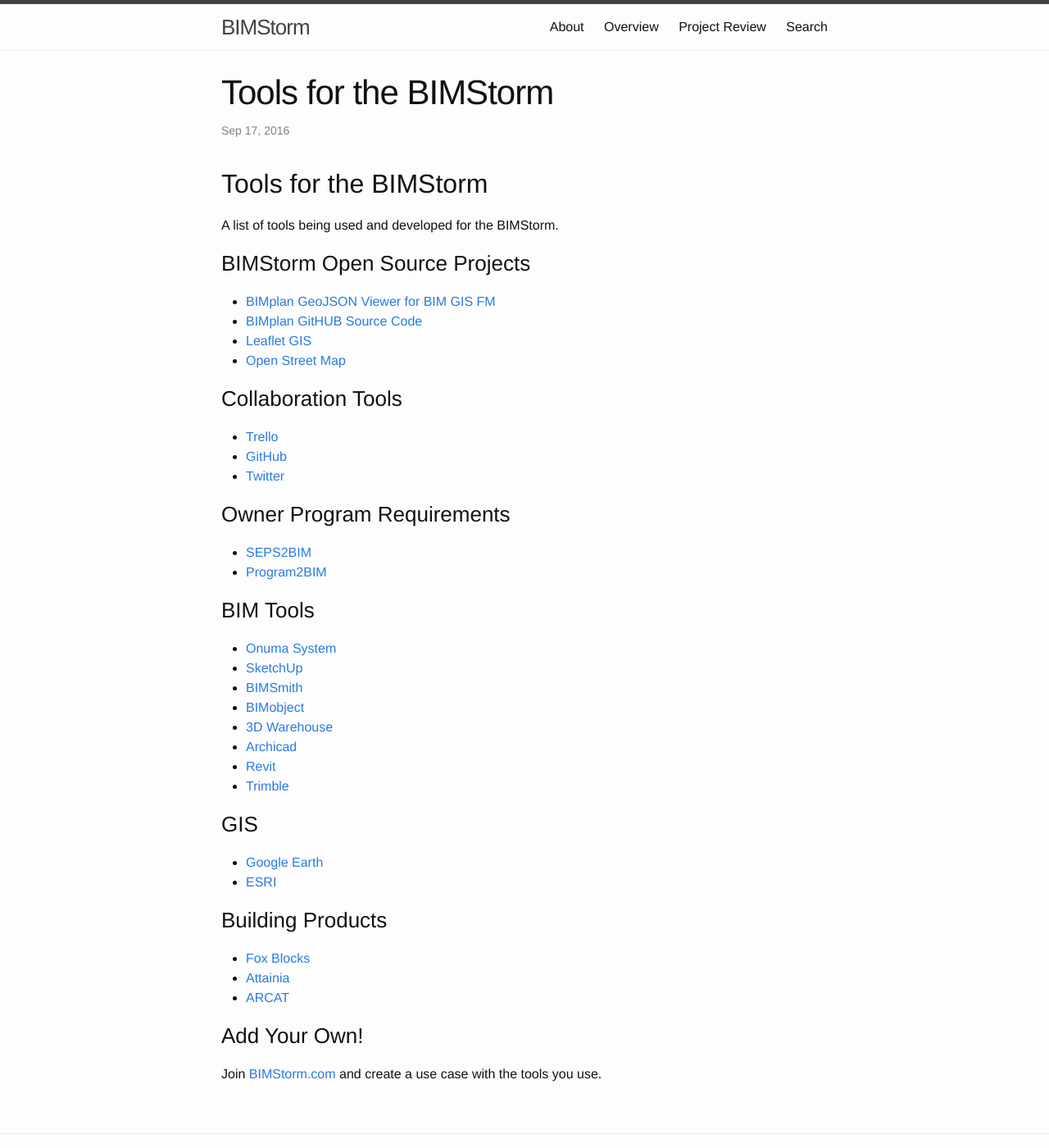
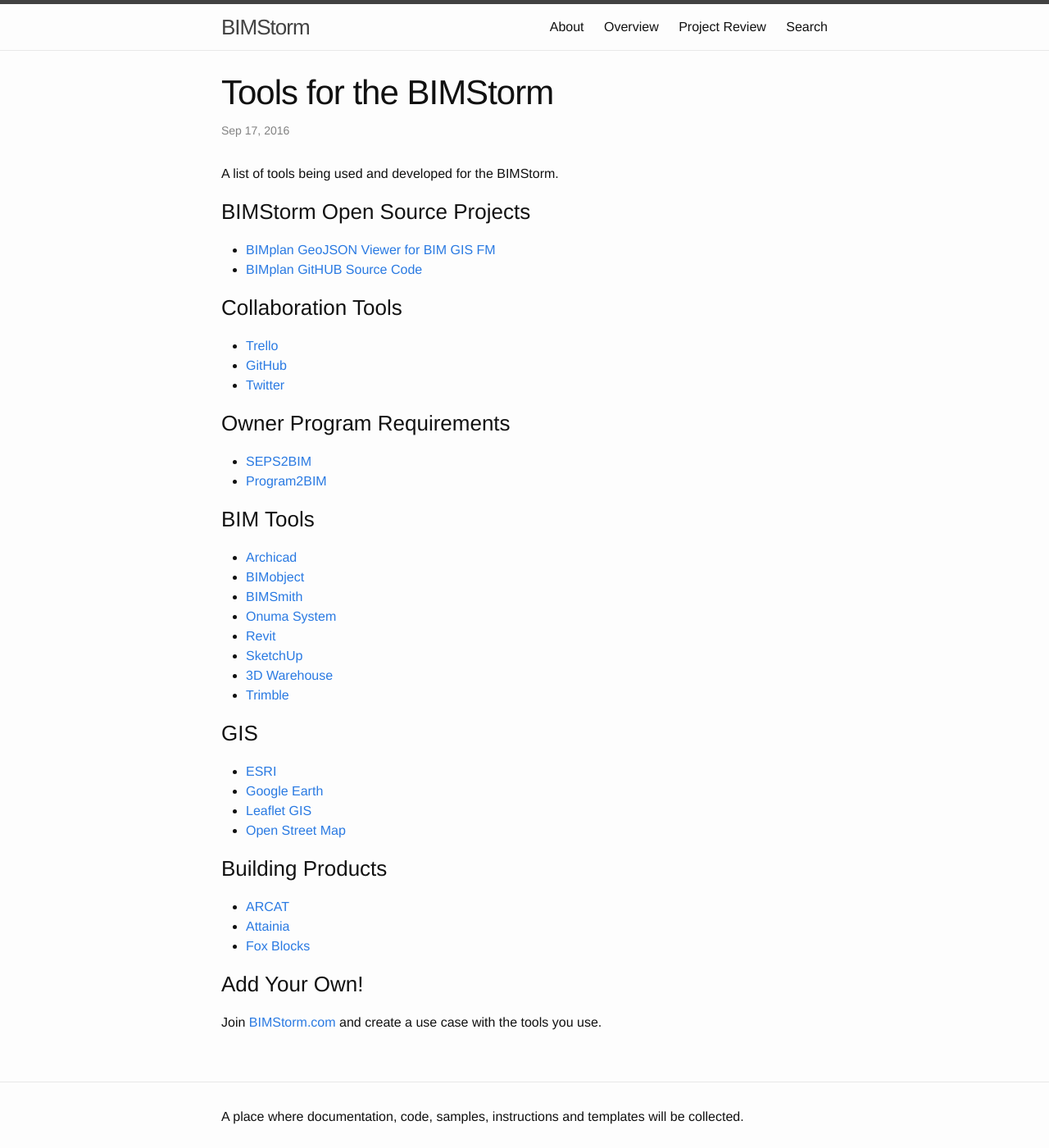
Before and after one commit to buildingSMARTalliance/BIMStorm, a Jekyll site: the page built from _posts/2016-09-16-Tools.markdown, in a window 1280 px wide and 1400 px high. Shown: the whole window at 82% size. Built offline with Jekyll 4.4.1, drawn with Linux system fonts in a browser that asks for light colours; some of the changed lines change nothing that is shown.

Commit message:
Update 2016-09-16-Tools.markdown

```diff
--- a/_posts/2016-09-16-Tools.markdown
+++ b/_posts/2016-09-16-Tools.markdown
@@ -6,18 +6,13 @@
 
 ---
 
-
-
-## Tools for the BIMStorm
-
 A list of tools being used and developed for the BIMStorm.
 
 
 ### BIMStorm Open Source Projects
 * [BIMplan GeoJSON Viewer for BIM GIS FM](https://bim-genie.com/static/planview/portfolio.html?sysID=177)
 * [BIMplan GitHUB Source Code](https://github.com/buildingSMARTalliance/BIMplan)
-* [Leaflet GIS](http://leafletjs.com/)
-* [Open Street Map](https://www.openstreetmap.org/)
+
 
 
 ### Collaboration Tools
@@ -33,26 +28,26 @@
 
 
 ### BIM Tools
-
+* [Archicad](http://Graphisoft.com)
+* [BIMobject](http://seps2bim.org/revit-families.html)
+* [BIMSmith](http://BIMSmith.com)
 * [Onuma System](http://onuma.com)
+* [Revit](http://Revit.com)
 * [SketchUp](http://www.sketchup.com)
-* [BIMSmith](http://BIMSmith.com)
-* [BIMobject](http://seps2bim.org/revit-families.html)
 * [3D Warehouse](https://3dwarehouse.sketchup.com/user.html?id=ua79c01a6-353e-4d7b-bd09-b0ab60a80caf&nav=models)
-* [Archicad](http://Graphisoft.com)
-* [Revit](http://Revit.com)
 * [Trimble](http://Trimble.com)
 
 
 ### GIS
+* [ESRI](http://www.esri.com/)
 * [Google Earth](https://www.google.com/earth/)
-* [ESRI](http://www.esri.com/)
-
+* [Leaflet GIS](http://leafletjs.com/)
+* [Open Street Map](https://www.openstreetmap.org/)
 
 ### Building Products
+* [ARCAT](http://Arcat.com)
+* [Attainia](http://attainia.com)
 * [Fox Blocks](http://FoxBlocks.com)
-* [Attainia](http://attainia.com)
-* [ARCAT](http://Arcat.com)
 
 
 ### Add Your Own!
```
